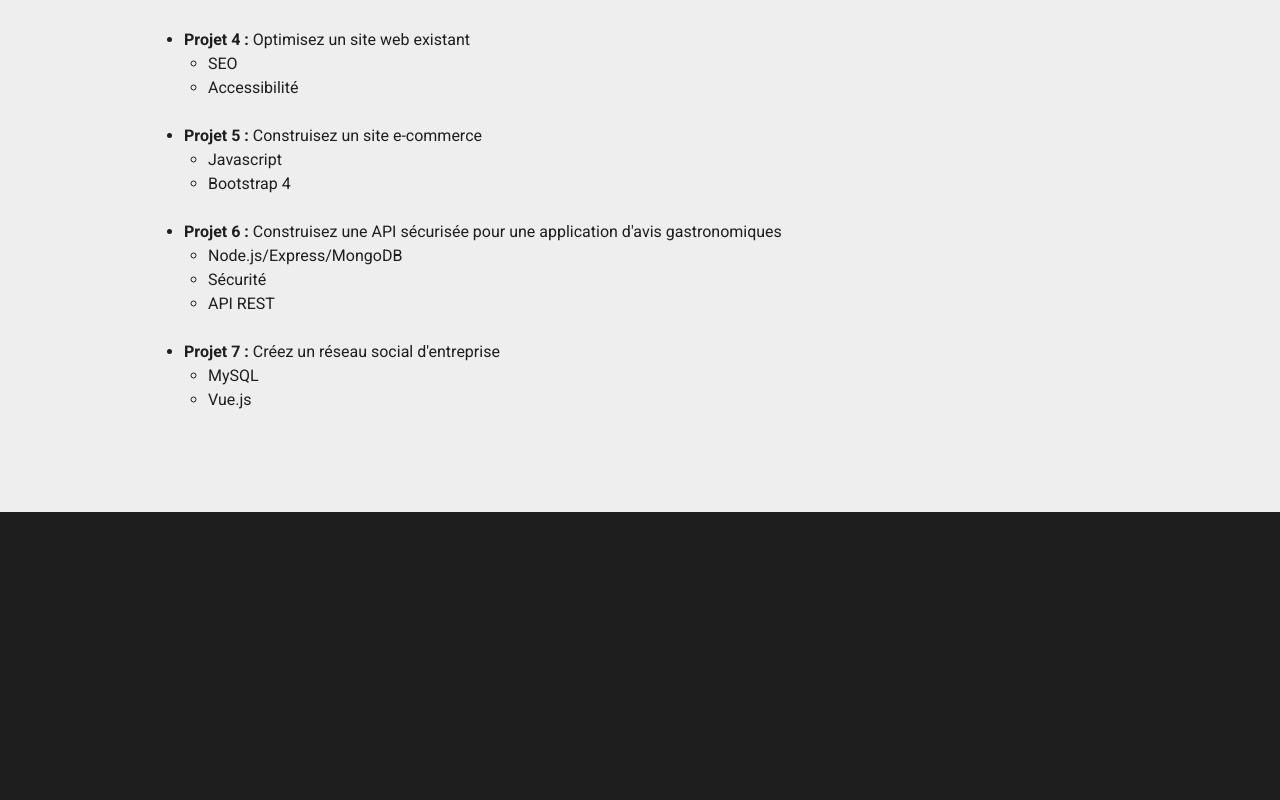
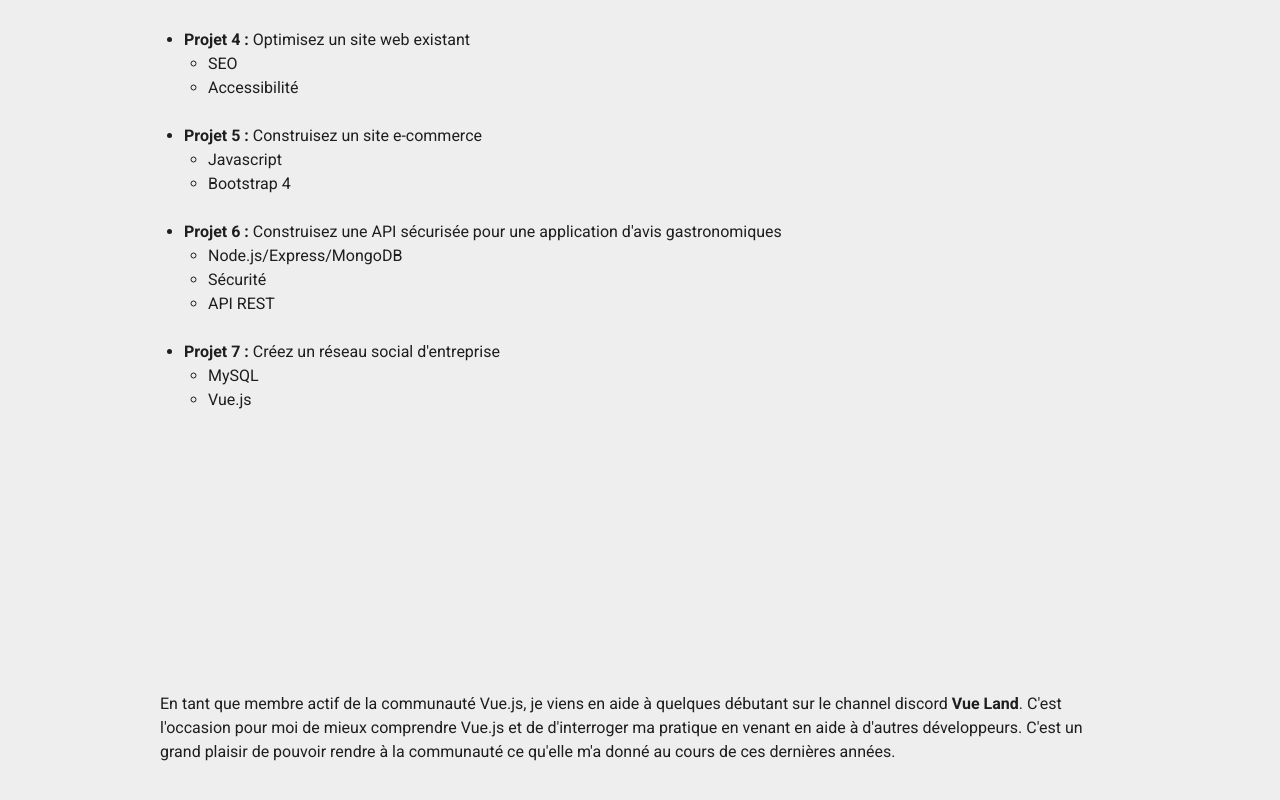
Before and after one commit to colinfaivre/LeLaboratoireDesPossibles, a Nuxt app: page /mentorat in a window 1280 px wide. Shown: the part 996-1796 px from the top of the page. Before the commit the page ends 1508 px from the top, so only its background shows below. Built offline with nearby package versions, Linux system fonts and the light colour scheme.

Commit message:
Add vueland text

```diff
--- a/pages/mentorat.vue
+++ b/pages/mentorat.vue
@@ -81,6 +81,19 @@
           </ul>
 
       </ul>
+
+      <v-img
+        :src="require('@/assets/images/mentoring/vue_land.png')"
+        max-width="200px"
+        class="mx-auto mt-12 mb-2"
+      />
+
+      <br>
+
+      En tant que membre actif de la communauté Vue.js, je viens en aide à quelques débutant sur le channel discord
+      <a href="https://discord.com/channels/325477692906536972/325654285255704578" target="_blank" rel="noopener noreferrer"><b>Vue Land</b></a>.
+      C'est l'occasion pour moi de mieux comprendre Vue.js et de d'interroger ma pratique en venant en aide à d'autres développeurs.
+      C'est un grand plaisir de pouvoir rendre à la communauté ce qu'elle m'a donné au cours de ces dernières années.
     </div>
   </v-container>
 </template>
```
Also changed, not shown: assets/images/mentoring/vue_land.png (added).
